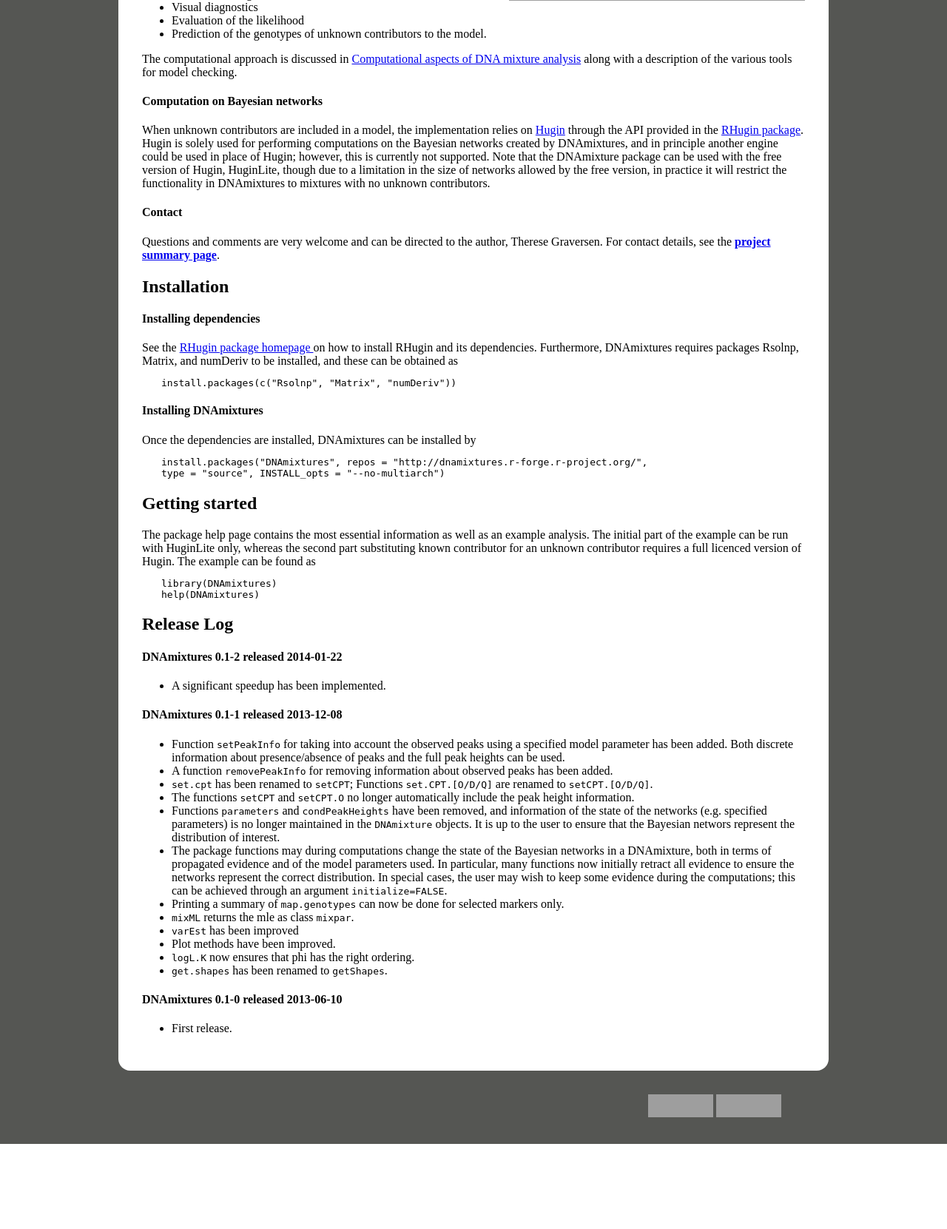
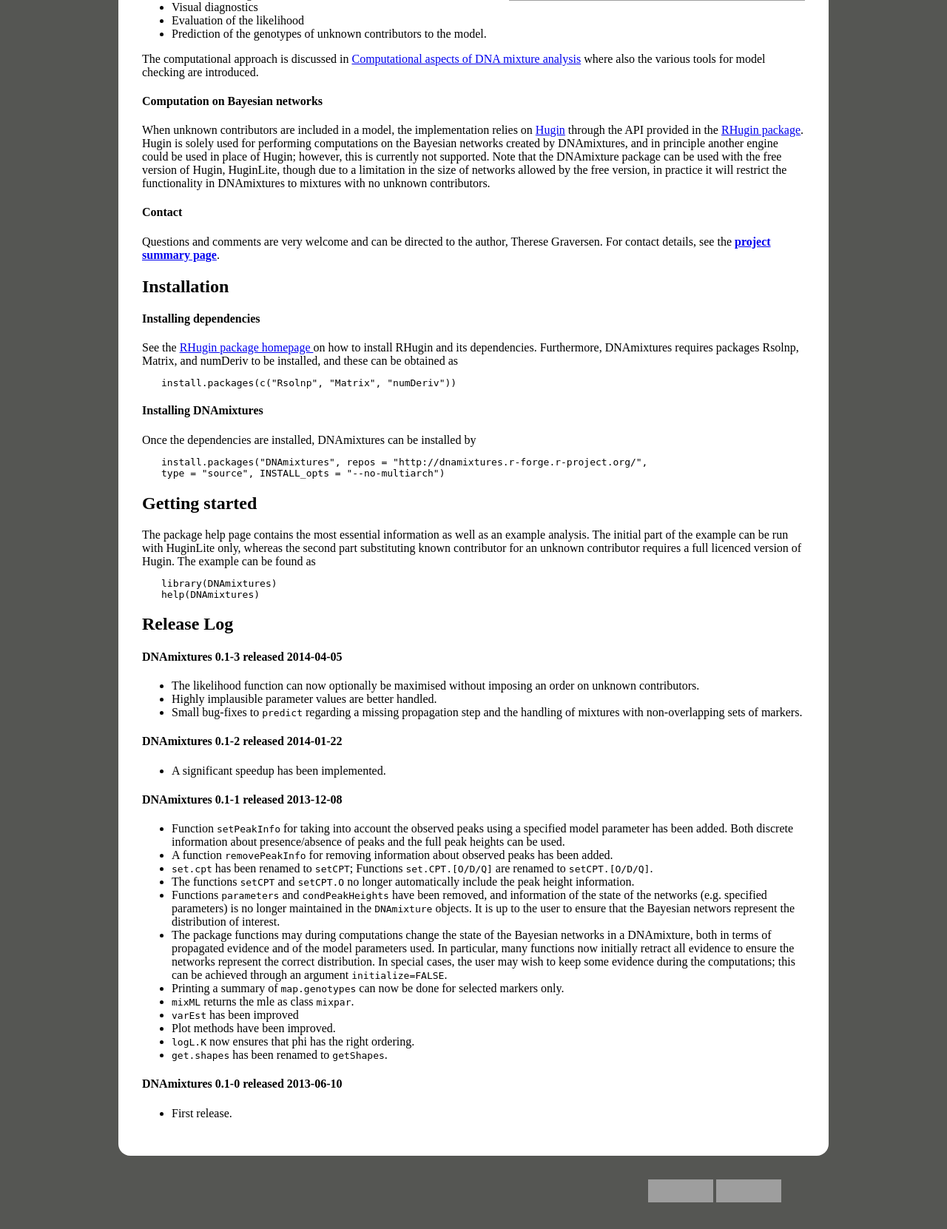
Before and after one commit to r-forge/dnamixtures, a PHP site: page / in a window 1280 px wide. Shown: the part 347-2008 px from the top of the page at 74% size. Before the commit the page ends 1893 px from the top, so only its background shows below. Run offline with PHP 8.4, Linux system fonts and the light colour scheme; grey boxes are pictures that could not be loaded.

Commit message:
Released version 0.1-3 and added a reference to Graversen and Lauritzen (2014) which has now appeared in Statistics and Computing.
git-svn-id: svn://svn.r-forge.r-project.org/svnroot/dnamixtures@18 edb9625f-4e0d-4859-8d74-9fd3b1da38cb

```diff
--- a/www/index.php
+++ b/www/index.php
@@ -51,8 +51,8 @@ contributors to the model.</li>
 </ul>
 
 <p>
-The computational approach is discussed in <a href="http://arxiv.org/abs/1307.4956">
-Computational aspects of DNA mixture analysis</a> along with a description of the various tools for model checking.
+The computational approach is discussed in <a href="http://link.springer.com/article/10.1007/s11222-014-9451-7">
+Computational aspects of DNA mixture analysis</a> where also the various tools for model checking are introduced.
 </p>
 
 <h4> Computation on Bayesian networks </h4>
@@ -111,6 +111,13 @@ help(DNAmixtures)
 </p>
 
 <h2> Release Log </h2>
+<h4> DNAmixtures 0.1-3 released 2014-04-05</h4>
+<ul>
+<li> The likelihood function can now optionally be maximised without imposing an order on unknown contributors. </li>
+<li> Highly implausible parameter values are better handled.</li>
+<li> Small bug-fixes to <code>predict</code> regarding a missing propagation step and the
+handling of mixtures with non-overlapping sets of markers.</li>
+</ul>
 <h4> DNAmixtures 0.1-2 released 2014-01-22</h4>
 <ul>
 <li> A significant speedup has been implemented. </li>
```
Also changed, not shown: 1 other file.
